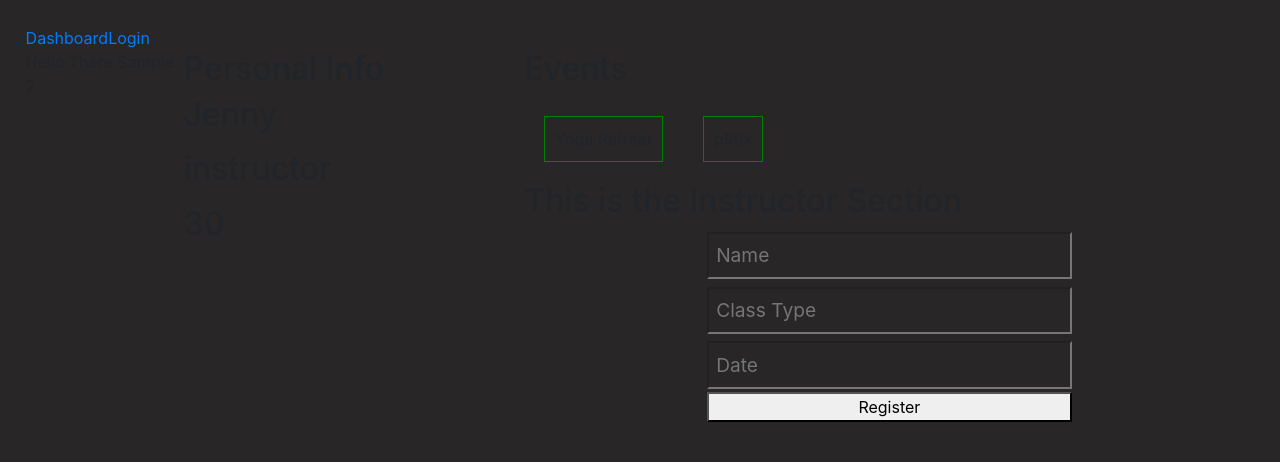
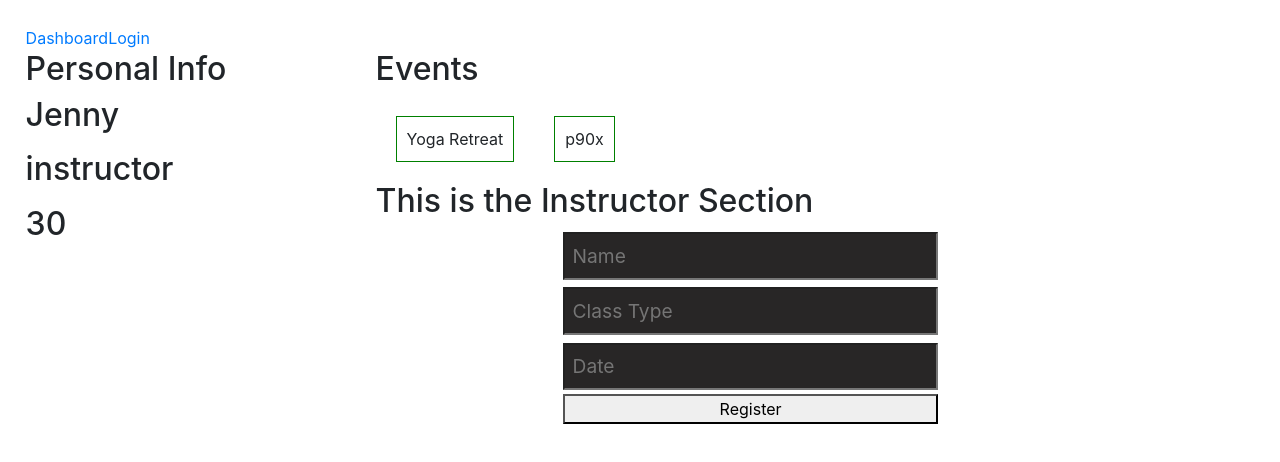
Before and after one commit to anywhere-fitness-ii/Front-End, a React (Create React App) app in the folder client/: page /dashboard in a window 1280 px wide. Shown: the top 462 px of the page. Built offline with nearby package versions, Linux system fonts and the light colour scheme.

Commit message:
addNewClass

```diff
--- a/client/src/App.css
+++ b/client/src/App.css
@@ -1,4 +1,4 @@
 
-body {
+/* body {
   background-color: #282626;
-}
+} */
--- a/client/src/components/AddClass2.js
+++ b/client/src/components/AddClass2.js
@@ -12,7 +12,9 @@ const AddClassForm = (props) => {
   // }
   const onSit = (addNewCard) => {
     console.log('Hello World', addNewCard)
+    console.log(props.postClass, 'posClass')
     props.postClass(addNewCard)
+
     reset()
   }
 
--- a/client/src/components/Dashboard.js
+++ b/client/src/components/Dashboard.js
@@ -9,12 +9,12 @@ export const DashboardContext = createContext();
 const Dashboard = () =>{
     const [data, setData] = useState([])
     const [userData, setUserData] = useState([])
-    const [addNewCard, setAddNewCard] =useState([])
+    const [cardList, setCardList] =useState([])
 
       useEffect(() => {
     //once get data inputs are created
     setData(eventData)
-    setAddNewCard(addCard)
+    setCardList(addCard)
       }, [])
 
       useEffect(() => {
@@ -34,19 +34,21 @@ const Dashboard = () =>{
                   intensity: item.intensity,
                   maxParticipants: item.maxParticipants
               }
-              setAddNewCard([...addNewCard, newClass])
+              setCardList([...cardList, newClass])
+              console.log(cardList,'cardList')
           }
 
 
 console.log(data, 'data')
 console.log(userData, 'userdata')
 console.log(eventData, 'event')
+console.log(cardList, 'cardList')
 return(
 
 
 <div style={{display: 'inline-flex'}}>
-    <Sample2 addCard={addCard} postClass={postClass}/>
-<DashboardContext.Provider value={{data, userData, postClass, addCard}}>
+    {/* <Sample2 addCard={addCard} postClass={postClass}/> */}
+<DashboardContext.Provider value={{data, userData, postClass, cardList}}>
 
     <UserInfo/>
 
--- a/client/src/components/Instructor.js
+++ b/client/src/components/Instructor.js
@@ -5,13 +5,13 @@ import InstructorEvents from './InstructorEvents';
 
 
 const Instructor = ()=>{
-    const {data, postClass} = useContext(DashboardContext)
+    const {data, postClass, cardList} = useContext(DashboardContext)
 
 
     return(<div>
     <InstructorEvents events={data} />
         <h2>This is the Instructor Section</h2>
-        <AddClass2 postClass={postClass}/>
+        <AddClass2 postClass={postClass} cardList={cardList}/>
 
 
     </div>)
```
